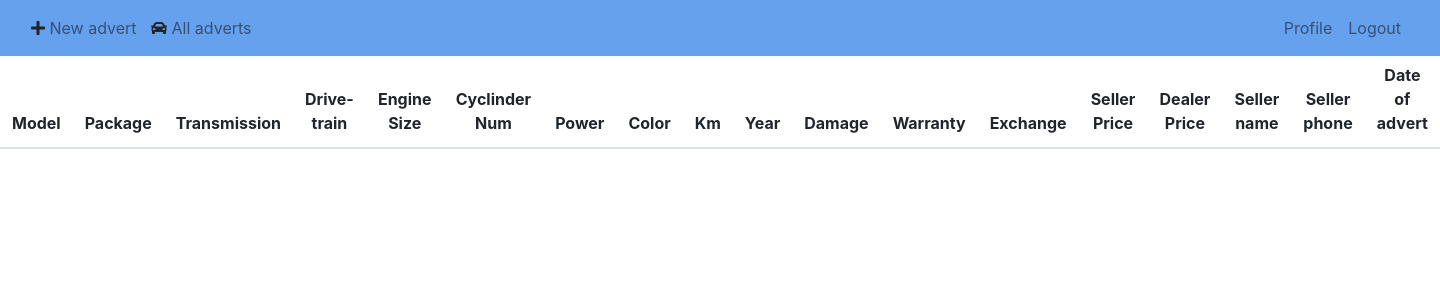
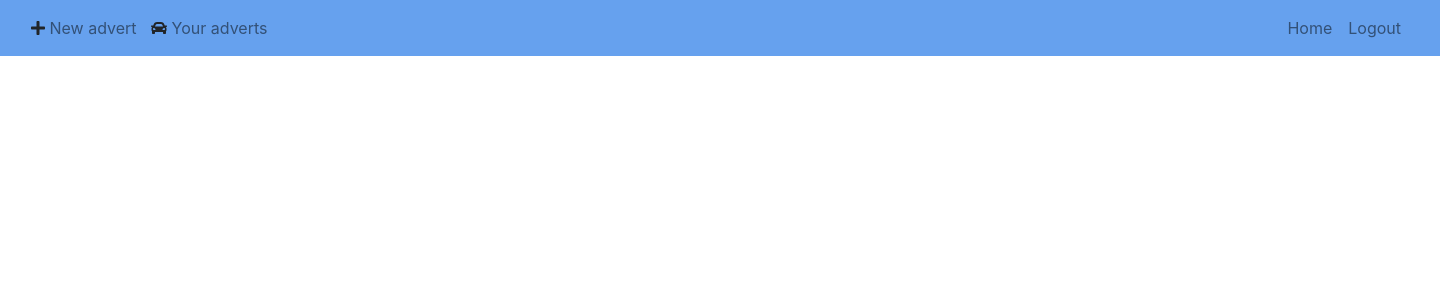
Before and after one commit to Bil-372-Proje-8-Organization/Bil372_Proje_8, a Flask app: template templates/detailsAdvert.html in a window 1440 px wide. Shown: the top 300 px of the page. Run offline with Flask 2, Linux system fonts and the light colour scheme; the template is opened without the code that fills it: most values are stand-ins (such as "Sample title", 1, 10 or a date in 2020); lists and menus that the app fills with data are empty; parts of the project's set-up code (start-up, migrations or seed data) failed here and were passed over; some libraries are stand-ins or nearby versions.

Commit message:
visualized

```diff
--- a/templates/detailsAdvert.html
+++ b/templates/detailsAdvert.html
@@ -1,22 +1,46 @@
 {% extends "base.html" %}
 {% block head %}
-    <title> Home </title>
+    <title> detailsAdvert </title>
     <style>
     .error {
         font-size:18px;
         color:#cc0000;
         margin-top:30px
     }
+
+    .bg-c-lite-green {
+        background: -webkit-gradient(linear, left top, right top, from(#8beabe), to(#040fd7);
+         background: linear-gradient(to right, #8beabe, #040fd7)
+    }
+    nav{
+         background: -webkit-gradient(linear, left top, right top, from(#8beabe), to(#040fd7);
+         background: linear-gradient(to right, #8beabe, #040fd7)
+    }
+    table {
+        background: -webkit-gradient(linear, left top, right top, from(#f29263), to(#ee5a6f));
+        background: linear-gradient(to right, #ee5a6f, #f29263)
+    }
     td {
     text-align: center;
+        background: -webkit-gradient(linear, left top, right top, from(#f29263), to(#ee5a6f));
+        background: linear-gradient(to right, #ee5a6f, #f29263)
     }
     th {
         text-align: center;
+        background: -webkit-gradient(linear, left top, right top, from(#f29263), to(#ee5a6f));
+        background: linear-gradient(to right, #ee5a6f, #f29263)
+    }
+
+    div {
+        padding: 25px 50px 75px 100px;
     }
 
     .table td th {
+        background: -webkit-gradient(linear, left top, right top, from(#f29263), to(#ee5a6f));
+        background: linear-gradient(to right, #ee5a6f, #f29263)
         text-align: center;
     }
+
     </style>
 
 {% endblock %}
@@ -27,31 +51,32 @@
         <p class="error text-center">{{ messages[0] }}</p>
     {% endif %}
     {% endwith %}
+
+
             <!-- Nav bar start -->
             <nav class="navbar navbar-expand-sm navbar-light fixed-top" style="background-color: #66a1ee">
                 <div class="container-fluid">
                     <div  class="cursor-pointer">
                         <!-- Add a new ad -->
                         <i class="fas fa-plus"></i>
-      <a href="#" style="color: #335177"><span>New advert</span></a>
+                        <a href="{{ url_for('newAdvert') }}" style="color: #335177"><span>New advert</span></a>
                         <button class="navbar-toggler" type="button" data-toggle="collapse" data-target="#navbarSupportedContent" aria-controls="navbarSupportedContent" aria-expanded="false" aria-label="Toggle navigation">
                             <span class="navbar-toggler-icon"></span>
                         </button>
 
                         <!-- User's own ads -->
                         <i class="fas fa-car" style="margin-left:10px;"></i>
-      <a href="{{url_for('home')}}" style="color: #335177"><span>All adverts</span></a>
+                        <a href="{{ url_for('your_adverts') }}" style="color: #335177"><span>Your adverts</span></a>
                         <button class="navbar-toggler" type="button" data-toggle="collapse" data-target="#navbarSupportedContent" aria-controls="navbarSupportedContent" aria-expanded="false" aria-label="Toggle navigation">
                             <span class="navbar-toggler-icon"></span>
                         </button>
-
                     </div>
 
                     <div class="collapse navbar-collapse">
                         <ul class="navbar-nav ml-auto">
-        <!-- Go to the profile page -->
+                            <!-- Go to the home screen -->
                             <li class="nav-item">
-          <a  class="nav-link" href="{{ url_for('profile') }}"><span style="color: #335177">Profile</span></a>
+                                <a  class="nav-link" href="{{ url_for('home') }}"><span style="color: #335177">Home</span></a>
                             </li>
 
                             <!-- Logout -->
@@ -64,79 +89,110 @@
             </nav>
             <!-- Nav bar end -->
 
+
+          <tbody>
+
+
             <!-- Main section start -->
-<div >
-  <table class="table table-hover" style="margin-top:50px;">
-    <thead>
-      <tr>
-        <th scope="col">Model</th>
-        <th scope="col">Package</th>
-        <th scope="col">Transmission</th>
-        <th scope="col">Drive-train</th>
-        <th scope="col">Engine Size</th>
-        <th scope="col">Cyclinder Num</th>
-        <th scope="col">Power</th>
+            <div style=" background: -webkit-gradient(linear, left top, right top, from(#8beabe), to(#040fd7));
+        background: linear-gradient(to right, #8beabe, #040fd7)">
+                <table class="table table-hover" style="margin-top:60px; margin-bottom:0px; background: -webkit-gradient(linear, left top, right top, from(#f29263), to(#ee5a6f));
+        background: linear-gradient(to right, #ee5a6f, #f29263)" >
 
-        <th scope="col">Color</th>
-        <th scope="col">Km</th>
-        <th scope="col">Year</th>
-
-        <th scope="col">Damage</th>
-        <th scope="col">Warranty</th>
-        <th scope="col">Exchange</th>
-
-        <th scope="col">Seller Price</th>
-        <th scope="col">Dealer Price</th>
-
-        <th scope="col">Seller name</th>
-        <th scope="col">Seller phone</th>
-
-        <th scope="col">Date of advert</th>
-      </tr>
-    </thead>
-    <tbody>
                   {%for advert in adverts%}
           <tr>
             {%for vehicle in vehicles%}
               {%if advert.vehicle_no == vehicle.vehicle_no%}
+                  <tr>
+                    <th scope="col">Model</th>
                     <td>{{vehicle.brand_model}}</td>
+                  </tr>
+                  <tr>
+                    <th scope="col">Package</th>
                     <td>{{vehicle.package}}</td>
+                  </tr>
+                  <tr>
+                    <th scope="col">Transmission</th>
                     <td>{{vehicle.transmission}}</td>
+                  </tr>
+                  <tr>
+                      <th scope="col">Drive-train</th>
                       <td>{{vehicle.drive_train}}</td>
+                  </tr>
+                  <tr>
+                      <th scope="col">Engine Size</th>
                       <td>{{vehicle.engine_size}}</td>
+                  </tr>
+                  <tr>
+                      <th scope="col">Cyclinder Num</th>
                       <td>{{vehicle.num_cylinder}}</td>
+                  </tr>
+                  <tr>
+                      <th scope="col">Power</th>
                       <td>{{vehicle.power}}</td>
+                  </tr>
 
+
+                  <tr>
+                      <th scope="col">Color</th>
                       <td>{{advert.color}}</td>
+                  </tr>
+                  <tr>
+                      <th scope="col">Km</th>
                       <td>{{advert.km}}</td>
+                  </tr>
+                  <tr>
+                      <th scope="col">Year</th>
                       <td>{{vehicle.year}}</td>
+                  </tr>
 
+
+                  <tr>
+                      <th scope="col">Damage</th>
                       <td>{{advert.damage}}</td>
+                  </tr>
+                  <tr>
+                      <th scope="col">Warranty</th>
                       <td>{{advert.warranty}}</td>
+                  </tr>
+                  <tr>
+                      <th scope="col">Exchange</th>
                       <td>{{advert.exchange}}</td>
+                  </tr>
 
+                  <tr>
+                       <th scope="col">Seller Price</th>
                       <td>{{advert.seller_price}}</td>
+                  </tr>
+                  <tr>
+                      <th scope="col">Dealer Price</th>
                       <td>{{vehicle.dealer_price}}</td>
+                  </tr>
 
                 {%for Users_info in Users_info%}
                     {%if Users_info.users_id == advert.seller_id%}
-                        <td>{{Users_info.name}}</td>
+                        <tr>
+                           <th scope="col">Seller name</th>
+                          <td>{{Users_info.name}}-{{Users_info.surname}}</td>
+                        </tr>
+                        <tr>
+                          <th scope="col">Phone</th>
                           <td>{{Users_info.phone}}</td>
+                        </tr>
                     {%endif%}
                 {%endfor%}
-
+                <tr>
+                  <th scope="col">Date of advert</th>
                   <td>{{advert.ad_date}}</td>
-
-                <td class="align-middle">
+                </tr>
+                <td class="align-left">
                    <a href="{{ url_for('sellers_adverts',id=advert.seller_id) }}" class="btn btn-info" >Seller's other adverts</a>
                 </td>
               {%endif%}
             {%endfor%}
           </tr>
       {%endfor%}
-    </tbody>
                 </table>
-
             </div>
             <!-- Main section end -->
 
@@ -144,4 +200,5 @@
         <span id="get-username">{{ username }}</span>
         -->
 
+
 {% endblock %}
```
Lines whose indentation alone changed are shown as unchanged.
